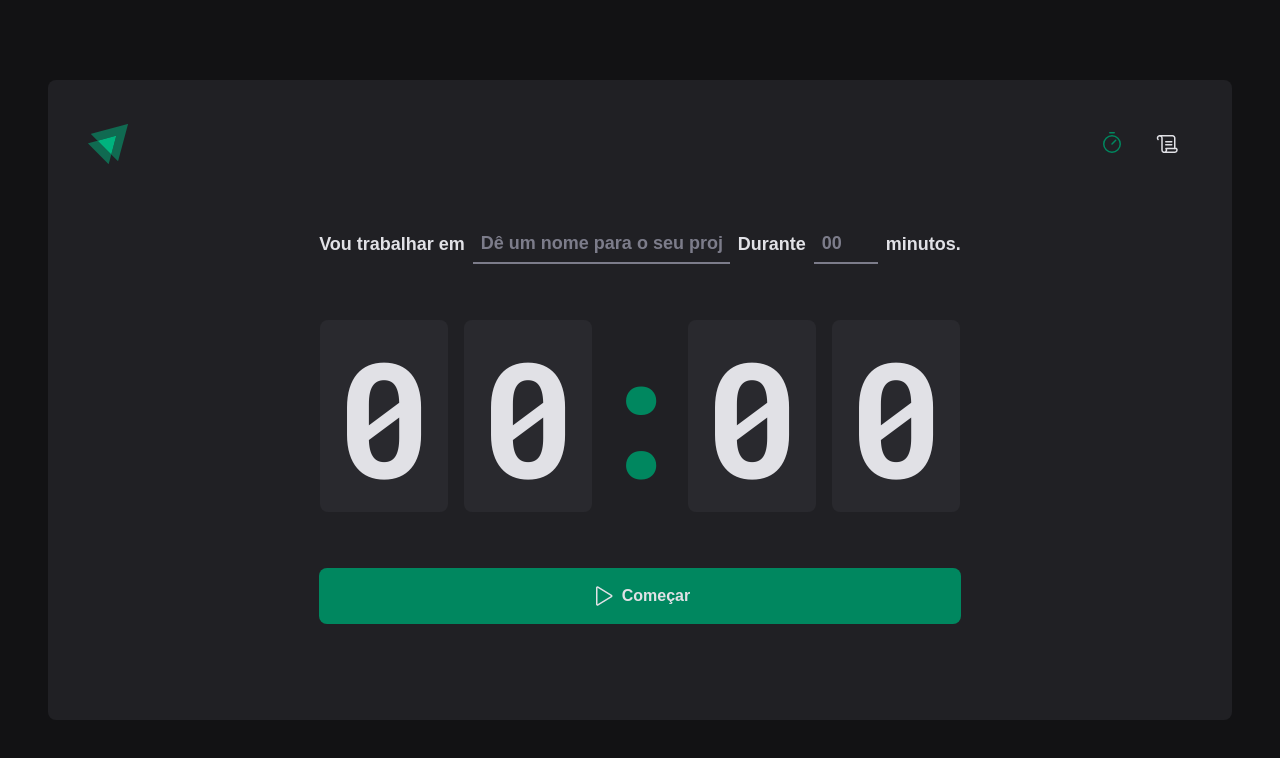
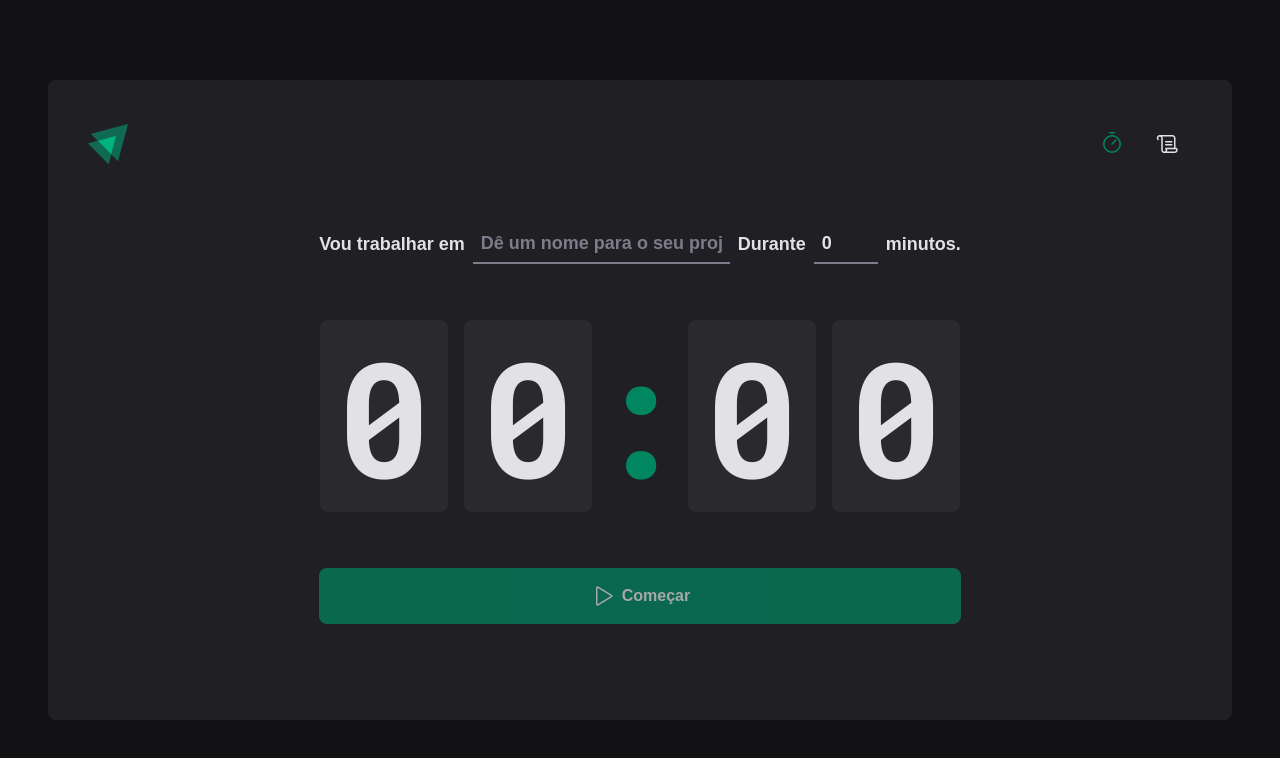
Before and after one commit to dandevweb/ignite-timer, a React (Vite) app: page / in a window 1280 px wide. Shown: the top 758 px of the page. Built offline with nearby package versions, Linux system fonts and the light colour scheme.

Commit message:
Form validate with "zod"

```diff
--- a/package.json
+++ b/package.json
@@ -10,11 +10,14 @@
     "lint": "eslint src --ext .ts,.tsx"
   },
   "dependencies": {
+    "@hookform/resolvers": "^2.9.10",
     "phosphor-react": "^1.4.1",
     "react": "^18.2.0",
     "react-dom": "^18.2.0",
+    "react-hook-form": "^7.38.0",
     "react-router-dom": "^6.3.0",
-    "styled-components": "^5.3.6"
+    "styled-components": "^5.3.6",
+    "zod": "^3.19.1"
   },
   "devDependencies": {
     "@rocketseat/eslint-config": "^1.1.3",
--- a/src/pages/Home/index.tsx
+++ b/src/pages/Home/index.tsx
@@ -1,4 +1,8 @@
 import { Play } from 'phosphor-react'
+import { useForm } from 'react-hook-form'
+import { zodResolver } from '@hookform/resolvers/zod'
+import * as zod from 'zod'
+
 import {
   CountdownContainer,
   FormContainer,
@@ -9,16 +13,43 @@
   TaskInput,
 } from './styles'
 
+const newCycleFormValidationSchema = zod.object({
+  task: zod.string().min(1, 'Informe a tarefa'),
+  minutesAmount: zod
+    .number()
+    .min(5, 'O ciclo precisa se de no mínimo 5 minutos')
+    .max(60, 'O ciclo precisa se de no máximo 60 minutos'),
+})
+
+type NewCycleFormData = zod.infer<typeof newCycleFormValidationSchema>
+
 export function Home() {
+  const { register, handleSubmit, watch, reset } = useForm<NewCycleFormData>({
+    resolver: zodResolver(newCycleFormValidationSchema),
+    defaultValues: {
+      task: '',
+      minutesAmount: 0,
+    },
+  })
+
+  function handleCreateNewCycle(data: NewCycleFormData) {
+    console.log(data)
+    reset()
+  }
+
+  const task = watch('task')
+  const isSubmitDisabled = !task
+
   return (
     <HomeContainer>
-      <form action="">
+      <form onSubmit={handleSubmit(handleCreateNewCycle)} action="">
         <FormContainer>
           <label htmlFor="task">Vou trabalhar em</label>
           <TaskInput
             id="task"
             list="task-suggestions"
             placeholder="Dê um nome para o seu projeto"
+            {...register('task')}
           />
 
           <datalist id="task-suggestions">
@@ -35,7 +66,8 @@
             placeholder="00"
             step={5}
             min={5}
-            max={60}
+            // max={60}
+            {...register('minutesAmount', { valueAsNumber: true })}
           />
 
           <span>minutos.</span>
@@ -49,7 +81,7 @@
           <span>0</span>
         </CountdownContainer>
 
-        <StartCountdownButton type="submit">
+        <StartCountdownButton disabled={isSubmitDisabled} type="submit">
           <Play size={24} />
           Começar
         </StartCountdownButton>
```
Also changed, not shown: 1 other file (tests, documents, lock files or other folders).
